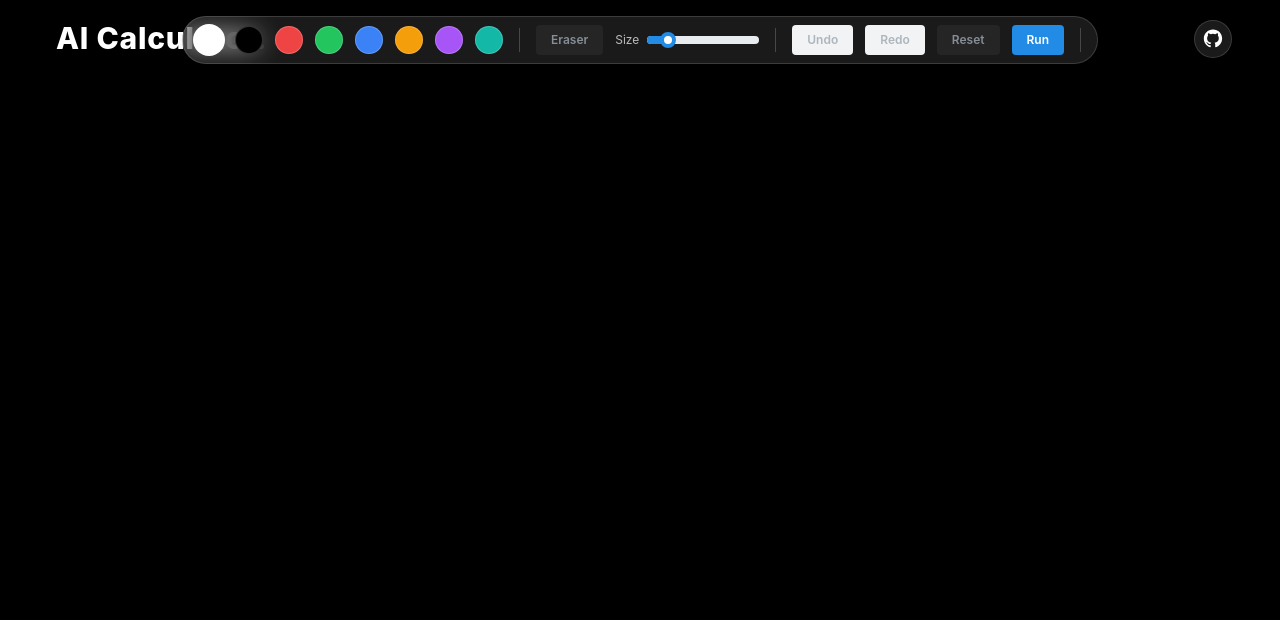
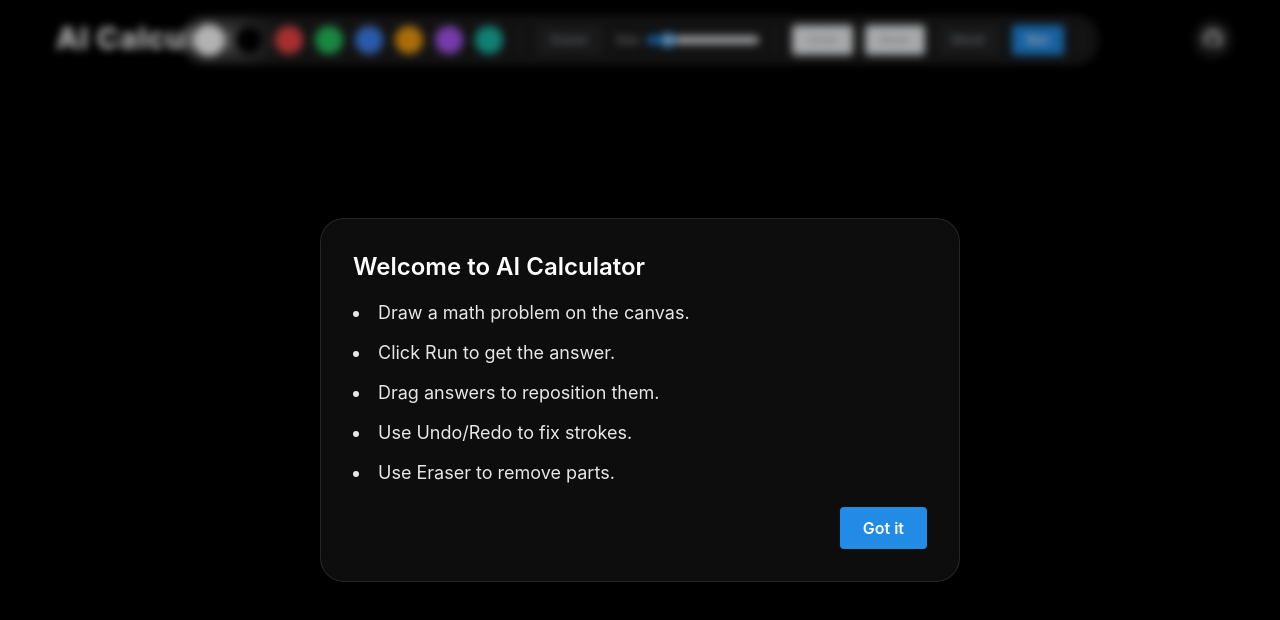
Before and after one commit to dhyanpatel3/AI-Calculator, a React (Vite) app in the folder client/: page / in a window 1280 px wide. Shown: the top 620 px of the page. Built offline with nearby package versions, Linux system fonts and the light colour scheme.

Commit message:
change index.tsx

```diff
--- a/client/src/screens/home/index.tsx
+++ b/client/src/screens/home/index.tsx
@@ -41,6 +41,7 @@
     type?: "error" | "info";
   } | null>(null);
   const [loading, setLoading] = useState(false);
+  const [showOnboard, setShowOnboard] = useState(true);
   const [theme, setTheme] = useState<"dark" | "light">(() => {
     if (typeof window !== "undefined") {
       const saved = localStorage.getItem("theme");
@@ -311,6 +312,10 @@
   // Keyboard shortcuts: Ctrl/Cmd+Z (undo), Ctrl+Shift+Z or Ctrl+Y (redo), Ctrl+Enter (run), Ctrl+Backspace/Delete (reset)
   useEffect(() => {
     const onKeyDown = (e: KeyboardEvent) => {
+      if (showOnboard && e.key === "Escape") {
+        setShowOnboard(false);
+        return;
+      }
       const ctrlOrCmd = e.ctrlKey || e.metaKey;
       const key = e.key.toLowerCase();
       if (ctrlOrCmd && key === "z") {
@@ -347,6 +352,40 @@
           <Loader color="blue" size="lg" />
         </div>
       )}
+      {/* Onboarding popup */}
+      {showOnboard && (
+        <div
+          className="absolute inset-0 z-40 flex items-center justify-center bg-black/30 backdrop-blur-sm"
+          role="dialog"
+          aria-modal="true"
+          aria-labelledby="onboard-title"
+        >
+          <div className="max-w-2xl w-[92%] sm:w-[640px] rounded-3xl border border-white/10 bg-white/5 dark:bg-white/5 text-white shadow-xl p-6 sm:p-8">
+            <h2
+              id="onboard-title"
+              className="text-xl sm:text-2xl font-semibold mb-4 text-white"
+            >
+              Welcome to AI Calculator
+            </h2>
+            <ul className="text-base sm:text-lg space-y-3 text-white/90 list-disc list-inside">
+              <li>Draw a math problem on the canvas.</li>
+              <li>Click Run to get the answer.</li>
+              <li>Drag answers to reposition them.</li>
+              <li>Use Undo/Redo to fix strokes.</li>
+              <li>Use Eraser to remove parts.</li>
+            </ul>
+            <div className="mt-5 flex justify-end">
+              <Button
+                size="md"
+                color="blue"
+                onClick={() => setShowOnboard(false)}
+              >
+                Got it
+              </Button>
+            </div>
+          </div>
+        </div>
+      )}
       {/* Toast */}
       {toast && (
         <div className="absolute top-4 left-1/2 -translate-x-1/2 z-30">
@@ -370,7 +409,6 @@
         onMouseUp={stopDrawing}
         onMouseLeave={stopDrawing}
       />
-
       {/* Top-left logo */}
       <div className="absolute top-5 left-14 z-20">
         <h1 className="text-gray-900 dark:text-white text-xl sm:text-3xl font-extrabold tracking-wide select-none">
```
